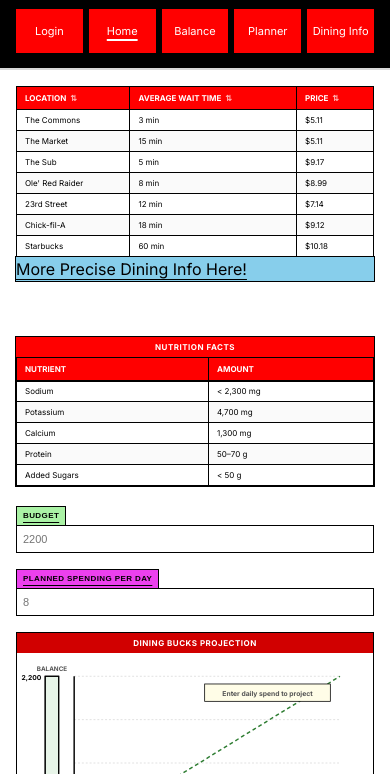
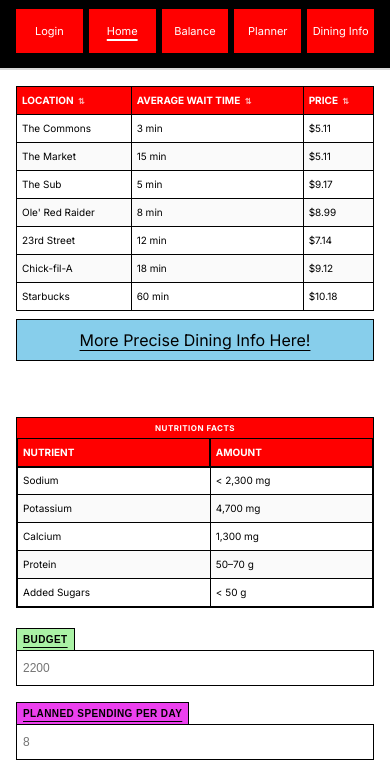
Before and after one commit to TickerDev/diningbucksplanner-alpha1, a plain HTML site: page index.html in a window 390 px wide. Shown: the part 63-837 px from the top of the page. Drawn offline with Linux system fonts and the light colour scheme.

Commit message:
Made the Homepage shrink and it will fill a resonable ratio when the window is made larger

```diff
--- /dev/null
+++ b/css/index.css
@@ -0,0 +1,121 @@
+.home-dashboard {
+  display: grid;
+  grid-template-columns: minmax(0, 1.35fr) minmax(240px, 0.65fr);
+  align-items: start;
+  width: min(calc(100% - 32px), 1120px);
+  max-width: 1120px;
+  margin-inline: auto;
+  padding: clamp(16px, 3vw, 32px) 0;
+  gap: clamp(20px, 4vw, 48px);
+}
+
+.home-dashboard .col-left,
+.home-dashboard .col-right {
+  width: 100%;
+  max-width: none;
+  align-items: stretch;
+}
+
+.home-dashboard .table-container,
+.home-dashboard .nutrition-card-group,
+.home-dashboard .chart-card,
+.home-dashboard .figma-input-group {
+  width: 100%;
+  max-width: none;
+}
+
+.home-dashboard .table-footer,
+.home-dashboard .planner-link {
+  display: block;
+  margin-top: 8px;
+  padding: 8px 12px;
+  border: 1px solid #000;
+  background-color: skyblue;
+  text-align: center;
+  text-decoration-thickness: 1px;
+}
+
+.home-dashboard .nutrition-card-group {
+  border: 1px solid #000;
+}
+
+.home-dashboard .nutrition-header {
+  text-align: center;
+  color: #fff;
+  background-color: #f00;
+}
+
+.home-dashboard .nutrition-table {
+  border-collapse: collapse;
+}
+
+.home-dashboard .nutrition-table th {
+  background-color: #f00;
+  outline: 1px solid #000;
+}
+
+.home-dashboard .figma-input-field {
+  min-height: 36px;
+  font-size: clamp(12px, 1.2vw, 16px);
+}
+
+.home-dashboard .figma-input-label,
+.home-dashboard .sortable-table,
+.home-dashboard .nutrition-table,
+.home-dashboard .chart-header {
+  font-size: clamp(10px, 1vw, 13px);
+}
+
+.home-dashboard .chart-svg-wrap {
+  height: clamp(220px, 25vw, 300px);
+}
+
+.home-dashboard .chart-svg-wrap svg {
+  width: 100%;
+  height: 100%;
+}
+
+.home-dashboard .sortable-table th,
+.home-dashboard .sortable-table td,
+.home-dashboard .nutrition-table th,
+.home-dashboard .nutrition-table td {
+  padding: clamp(6px, 1vw, 10px);
+}
+
+@media (max-width: 760px) {
+  .home-dashboard {
+    grid-template-columns: minmax(0, 1fr);
+    width: calc(100% - 32px);
+  }
+
+  .home-dashboard .col-right {
+    width: 100%;
+  }
+
+  .home-dashboard .chart-svg-wrap {
+    height: clamp(210px, 62vw, 280px);
+  }
+}
+
+@media (max-width: 420px) {
+  .home-dashboard {
+    width: calc(100% - 24px);
+    padding-block: 12px;
+  }
+
+  .home-dashboard .sortable-table,
+  .home-dashboard .nutrition-table {
+    font-size: 10px;
+  }
+
+  .home-dashboard .sortable-table th,
+  .home-dashboard .sortable-table td,
+  .home-dashboard .nutrition-table th,
+  .home-dashboard .nutrition-table td {
+    padding-inline: 5px;
+  }
+
+  .home-dashboard .chart-svg-wrap {
+    height: 220px;
+  }
+}
--- a/index.html
+++ b/index.html
@@ -5,6 +5,7 @@
     <meta name="viewport" content="width=device-width, initial-scale=1" />
     <title>Home | Your Dining Bucks Planner</title>
     <link rel="stylesheet" href="css/styles.css" />
+    <link rel="stylesheet" href="css/index.css" />
     <!-- Loads the Plain runtime, which exposes the global Plain object. -->
     <script src="vendor/plain.js" defer></script>
     <!-- Starts Plain.createApp() and supplies shared state and navigation settings. -->
@@ -22,7 +23,7 @@
     <!-- The page attribute binds the app's currentPage value to the component's page prop. -->
     <!-- Plain updates the prop automatically whenever currentPage changes. -->
     <navbar-component page="{{currentPage}}"></navbar-component>
-    <main id="main-content" tabindex="-1">
+    <main id="main-content" class="home-dashboard" tabindex="-1">
 <section class="col-left">
     <div class="table-container">
       <table id="t" class="sortable-table">
@@ -71,7 +72,7 @@
           </tr>
         </tbody>
       </table>
-      <div class="table-footer" style="outline: 1px solid black !important; background-color: skyblue;">
+      <div class="table-footer">
         <a href="dining-info.html">
           More Precise Dining Info Here!
         </a>
@@ -80,10 +81,10 @@
     <br>
 
     <!-- Nutrition Card -->
-<div class="nutrition-card-group" style="outline: 1px solid black !important;">
-  <div class="nutrition-header" style="text-align: center; background-color: #f00; color:white">NUTRITION FACTS</div>
-     <table class="nutrition-table" style="border-collapse: collapse;">
-       <thead style="background-color:#f00; outline: 1px solid black !important;">
+<div class="nutrition-card-group">
+  <div class="nutrition-header">NUTRITION FACTS</div>
+     <table class="nutrition-table">
+       <thead>
          <tr>
            <th>Nutrient</th>
            <th>Amount</th>
@@ -210,7 +211,7 @@
 </div>
 
 <p>
-  <a href="planner.html" style="outline: 1px solid black !important; background-color: skyblue;">
+  <a class="planner-link" href="planner.html">
     Click here to improve your graph!
   </a>
 </p>
```
